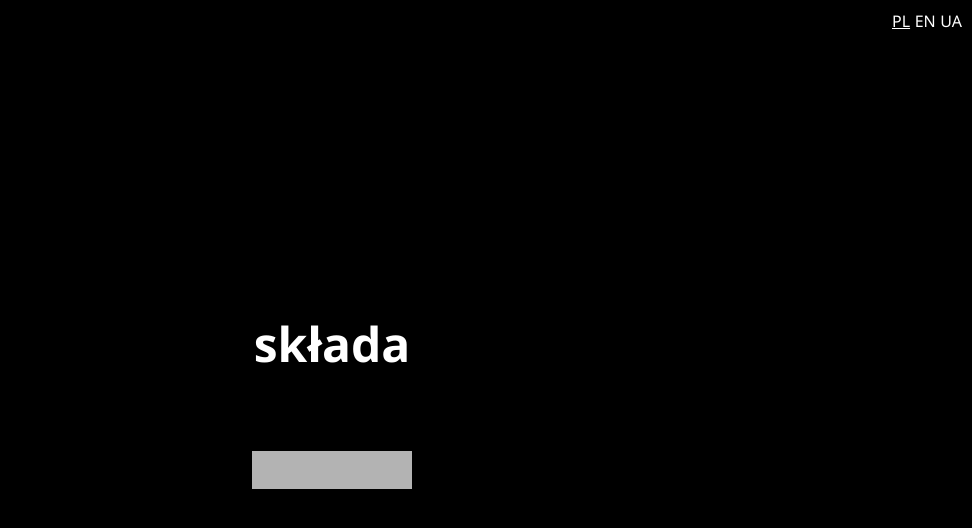
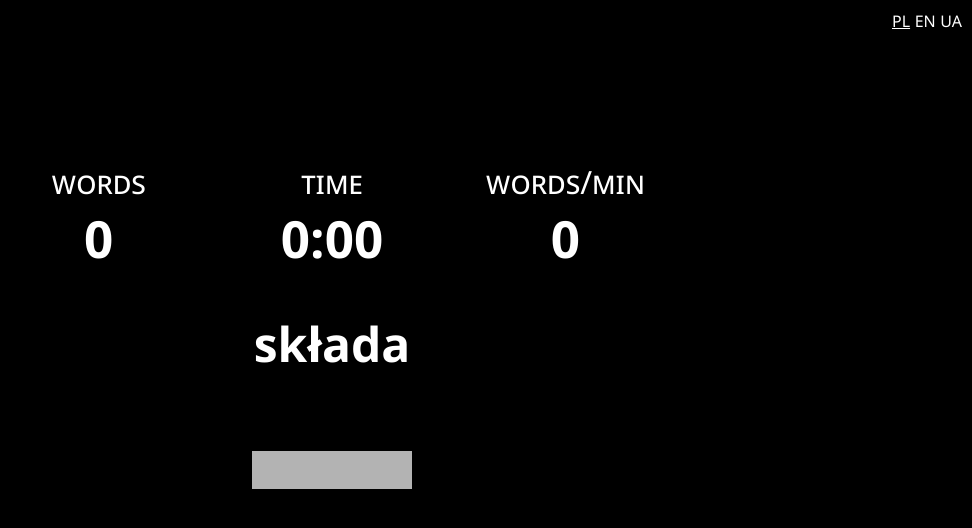
Before and after one commit to nizioleque/typing-challenge, a plain HTML site: page index.html in a window 1280 px wide. Shown: the whole page, without its empty margins (308-1280 px from the left). Drawn offline with Linux system fonts and the light colour scheme.

Commit message:
Added stats UI and styles

```diff
--- a/index.html
+++ b/index.html
@@ -22,5 +22,23 @@
         <div id='lang-en' onclick="setLanguage('en')">EN</div>
         <div id='lang-ua' onclick="setLanguage('ua')">UA</div>
     </div>
+
+    <div id="stats">
+        <div class="col">
+            <div class="label" id="msg-words">Words</div>
+            <div class="digit">0</div>
+        </div>
+
+        <div class="col">
+            <div class="label" id="msg-time">Time</div>
+            <div class="digit">0:00</div>
+        </div>
+
+        <div class="col">
+            <div class="label" id="msg-wpm">Words/min</div>
+            <div class="digit">0</div>
+        </div>
+
+    </div>
 </body>
 </html>
--- a/style.css
+++ b/style.css
@@ -59,3 +59,31 @@ body {
 .selected {
     text-decoration: underline;
 }
+
+
+#stats {
+    position: absolute;
+    top: 20%;
+
+    display: flex;
+    flex-direction: row;
+
+    width: 700px;
+    max-width: 100%;
+}
+
+.col {
+    text-align: center;
+    flex: 1;
+}
+
+.label {
+    font-size: 2em;
+    text-transform: lowercase;
+    font-variant: small-caps;
+}
+
+.digit {
+    font-size: 3.2em;
+    font-weight: bold;
+}
```
